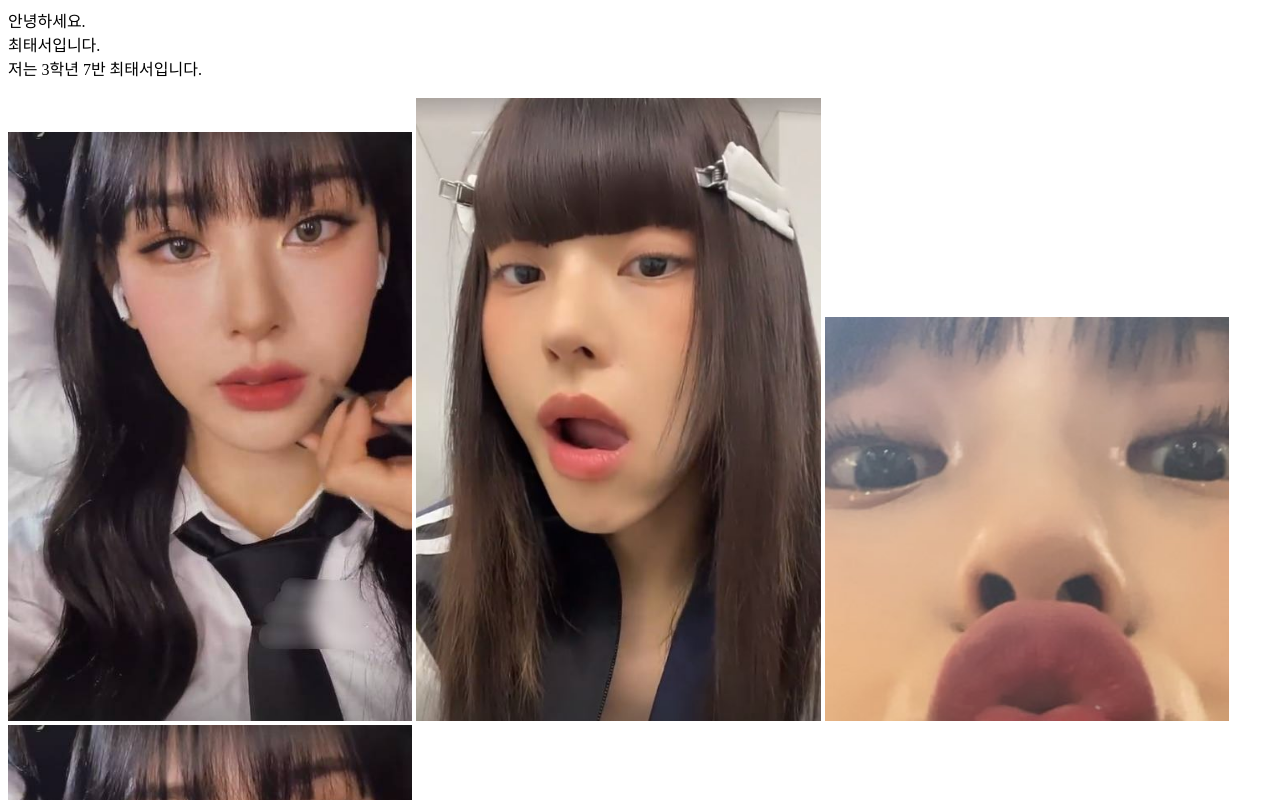
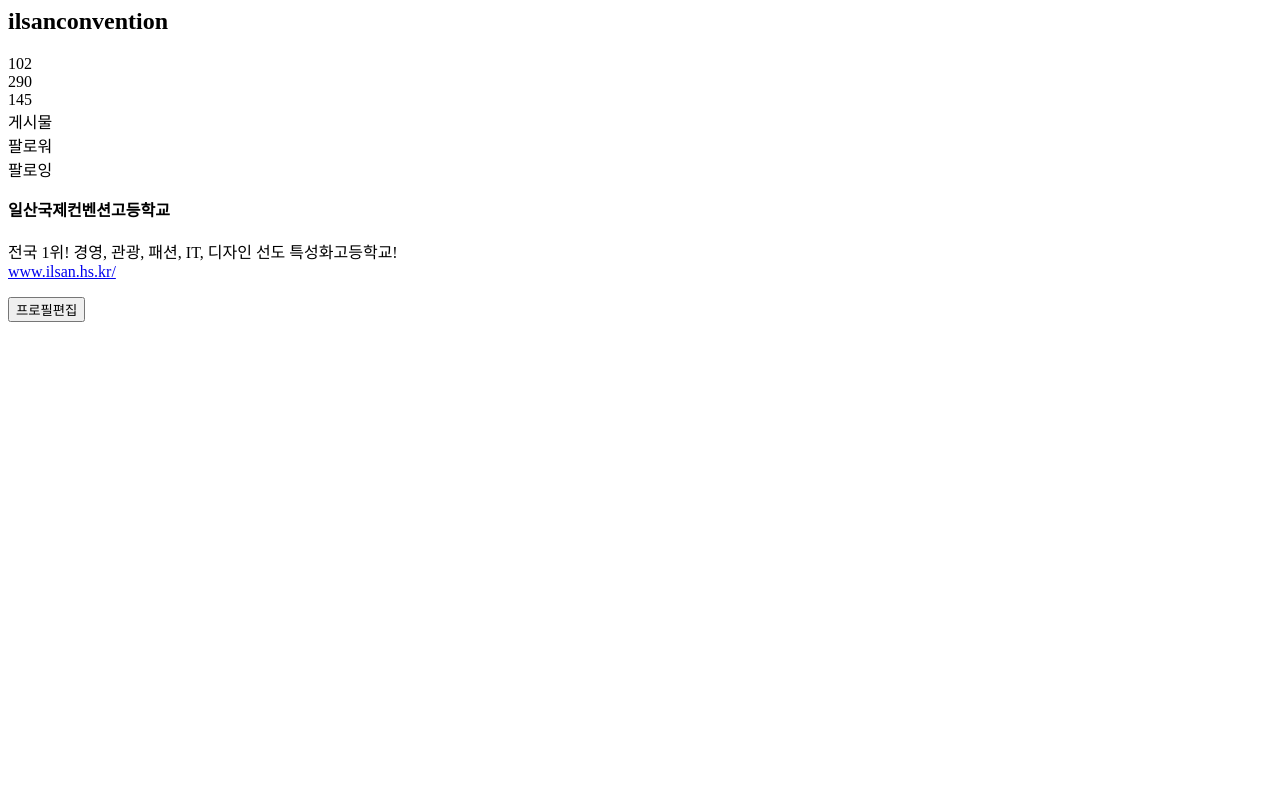
Before and after one commit to choitaeseo/instagram, a plain HTML site: page index.html in a window 1280 px wide. Shown: the top 800 px of the page. Drawn offline with Linux system fonts and the light colour scheme.

Commit message:
2022.06.20

```diff
--- a/index.html
+++ b/index.html
@@ -1,7 +1,22 @@
-안녕하세요. <br/> 최태서입니다.<br/>
-</h1>저는 3학년 7반 최태서입니다. <br/> <br/>
-<img src="image/noze1.jpg" width="32%"/>
-<img src="image/noze2.jpg" width="32%"/>
-<img src="image/noze3.jpg" width="32%"/>
-
-<a href="http://www.youtube.com"><img src="image/noze1.jpg" width="32%"/></a>
+<html>
+    <head></head>
+    <body>
+        <h2>ilsanconvention</h2>
+        <p>
+            102<br/>
+            290<br/>
+            145<br/>
+            게시물<br/>
+            팔로워<br/>
+            팔로잉<br/>
+        </p>
+        <p>
+            <strong>
+                일산국제컨벤션고등학교<br/>
+            </strong><br/>
+            전국 1위! 경영, 관광, 패션, IT, 디자인 선도 특성화고등학교!<br/>
+            <a href="http://www.ilsan.hs.kr">www.ilsan.hs.kr/</a>
+        </p>
+        <button>프로필편집<br/></button>
+    </body>
+</html>
```
